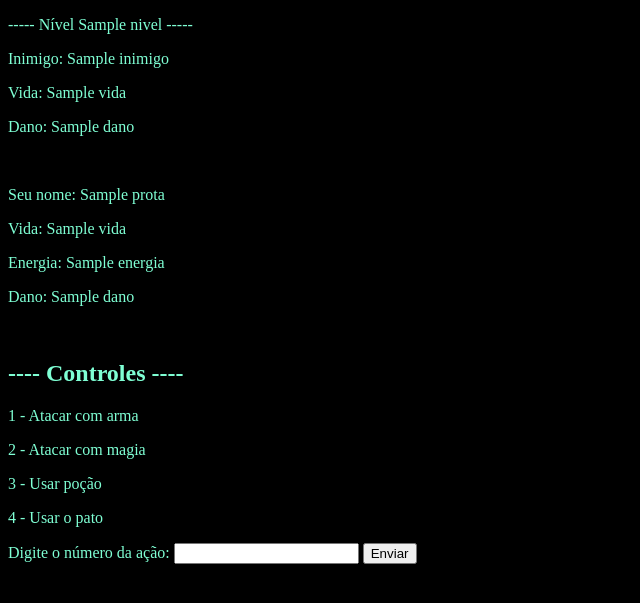
After one commit to JamMatos/Rpg-de-texto, a Flask app: template templates/combate.html in a window 1280 px wide. The commit adds this page. Shown: the top 603 px of the page, without its empty margins (0-640 px from the left). Run offline with Flask 3, Linux system fonts and the light colour scheme; the template is opened without the code that fills it: most values are stand-ins (such as "Sample title", 1, 10 or a date in 2020).

Commit message:
Atualizando interface Web - Fazendo primeiro nível

```diff
--- a/app.py
+++ b/app.py
@@ -1,23 +1,127 @@
-'''Arquivo que roda o jogo no modo web'''
-from flask import Flask, request, render_template, session
+"""Arquivo que roda o jogo no modo web"""
+
+from flask import Flask, request, render_template, session, redirect, url_for
 from models.jogador import Jogador
+from models.monstros import Zombie
+from routers.combate.interface_web import aplicar_acao
 
 app = Flask(__name__)
 app.secret_key = "segredo123"
 
+
 @app.route("/")
 def index():
-    '''Método para chamar o caminho principal'''
-    return render_template('index.html')
+    """Método para chamar o caminho principal"""
+    return render_template("registro.html")
 
-@app.route("/resposta", methods=["GET", "POST"])
-def resposta():
-    '''Função que capturar o nome do jogador'''
+@app.route("/jogo", methods=["GET", "POST"])
+def jogo():
+    """Função que capturar o nome do jogador"""
     prota = Jogador()
     prota.nome = request.form.get("nome")
-    session["nome_jogador"] = prota.nome
+    session["prota"] = {
+        "nome": prota.nome,
+        "vida": prota.vida,
+        "dano": prota.dano,
+        "energia": prota.energia,
+        "defesa": prota.defesa,
+        "inventario": prota.inventario,
+        "dano_min": prota.dano_min,
+        "dano_max": prota.dano_max,
+    }
 
-    return "Ok"
+    return render_template("jogo.html", nome=prota.nome)
+
+
+@app.route("/nivel_primeiro", methods=["GET", "POST"])
+def combate():
+    '''Método que executa o combate'''
+    prota = session["prota"]
+    zombie = Zombie()
+    session["zombie"] = {
+        "nome": zombie.nome,
+        "dano": zombie.dano,
+        "vida": zombie.vida,
+        "dano_min": zombie.dano_min,
+        "dano_max": zombie.dano_max
+    }
+    zombie = session["zombie"]
+    #zombie = session.get("zombie") or {
+    #     "nome": "Zombie",
+    #     "vida": 50,
+    #     "dano_min": 5,
+    #     "dano_max": 10,
+    # }
+    inimigos = [zombie]
+    animal = prota.get("animal") if "animal" in prota else None
+
+    tem_magia = any(
+        item["tipo"] == "Magico" and item["ativo"] for item in prota["inventario"]
+    )
+    tem_pocao = any(
+        item["tipo"] == "Pocao" and item["quantidade"] > 0
+        for item in prota["inventario"]
+    )
+    tem_pato = bool(animal)
+
+    if request.method == "POST":
+        acao = request.form.get("acao")
+
+        # Se for magia ou poção, redireciona para tela de escolha
+        if acao == "2" and tem_magia:
+            magias = [
+                i for i in prota["inventario"] if i["tipo"] == "Magico" and i["ativo"]
+            ]
+            return render_template(
+                "escolher_item.html", tipo="magia", acao=acao, itens=magias
+            )
+
+        if acao == "3" and tem_pocao:
+            pocoes = [
+                i
+                for i in prota["inventario"]
+                if i["tipo"] == "Pocao" and i["quantidade"] > 0
+            ]
+            return render_template(
+                "escolher_item.html", tipo="pocao", acao=acao, itens=pocoes
+            )
+
+        # Se não precisar escolher item
+        prota, inimigos = aplicar_acao(acao, prota, inimigos, animal=animal)
+        session["prota"] = prota
+        session["zombie"] = inimigos[0]
+        return redirect(url_for("combate"))
+
+    return render_template(
+        "combate.html",
+        nivel=1,
+        prota=prota,
+        inimigo=zombie,
+        tem_magia=tem_magia,
+        tem_pocao=tem_pocao,
+        tem_pato=tem_pato,
+    )
+
+
+@app.route("/usar_item", methods=["POST"])
+def usar_item():
+    '''Método para utilizar dos itens'''
+    acao = request.form.get("acao")
+    tipo_item = request.form.get("tipo")
+    item_idx = int(request.form.get("item_idx"))
+
+    prota = session["prota"]
+    inimigo = session["zombie"]
+    animal = prota.get("animal") if "animal" in prota else None
+
+    prota, inimigos = aplicar_acao(
+        acao, prota, [inimigo], item_idx=item_idx, tipo_item=tipo_item, animal=animal
+    )
+
+    session["prota"] = prota
+    session["zombie"] = inimigos[0]
+    return redirect(url_for("combate"))
+
 
 if __name__ == "__main__":
     app.run(debug=True)
--- a/static/style/style.css
+++ b/static/style/style.css
@@ -5,5 +5,5 @@ body {
 }
 
 #conteudo-principal {
-    display: none;
+    display: flex;
 }
--- /dev/null
+++ b/templates/combate.html
@@ -0,0 +1,33 @@
+{% extends "status.html" %}
+{% include "status.html" %}
+{% block content %}
+
+<div id="controles">
+    <h2> ---- Controles ----</h2>
+    <p>1 - Atacar com arma</p>
+    {% if "Maneira de saber que tem magia disponivel" %}
+        <p>2 - Atacar com magia</p>
+    {% endif %}
+    {% if "Maneira de saber que tem poção disponivel" %}
+        <p>3 - Usar poção</p>
+    {% endif %}
+    {% if "Maneira de saber que o pato está disponivel" %}
+        <p>4 - Usar o pato</p>
+    {% endif %}
+</div>
+
+<div id="entrada-acao">
+    <form action="" method="post">
+        <label for="acao">Digite o número da ação: </label>
+            <input type="text" id="acao" name="acao" required>
+
+            <input type="submit" value="Enviar">
+    </form>
+</div>
+
+{% if acao == 2 and magia is True%}
+    {% include "usar_magia.html" %}
+{% endif %}
+
+
+{% endblock %}
--- /dev/null
+++ b/templates/partials/base.html
@@ -0,0 +1,21 @@
+<!DOCTYPE html>
+<html lang="pt-br">
+<head>
+    <meta charset="UTF-8">
+    <meta name="viewport" content="width=device-width, initial-scale=1.0">
+    <title>{% block title %}RPG de Texto{% endblock %}</title>
+    <link rel="stylesheet" href="{{ url_for('static', filename='style/style.css') }}">
+    <link rel="shortcut icon" href="{{ url_for('static', filename='images/favicon/favicon.ico') }}" type="image/x-icon">
+</head>
+<body>
+    <header>
+
+    </header>
+    <main>
+        {% block content %}{% endblock %}
+    </main>
+    <footer>
+
+    </footer>
+</body>
+</html>
--- /dev/null
+++ b/templates/status.html
@@ -0,0 +1,25 @@
+{% extends "partials/base.html" %}
+{% block content %}
+<div id="inimigo">
+    {% if nivel == 4 %}
+        <p>----- Boss Fight -----</p>
+    {% else %}
+        <p>----- Nível {{nivel}} -----</p>
+    {% endif %}
+    <p>Inimigo: {{ inimigo.nome }}</p>
+    <p>Vida: {{ inimigo.vida }}</p>
+    <p>Dano: {{ inimigo.dano }}</p>
+</div>
+<br>
+<div id="jogador">
+    <p>Seu nome: {{ prota.nome }}</p>
+    <p>Vida: {{ prota.vida }}</p>
+    {% if prota.defesa > 0 %}
+    <p>Cada 2 pontos de defesa o dano sofrido diminuir em 1.</p>
+        <p>Defesa: {{ prota.defesa }}</p>
+    {% endif %}
+    <p>Energia: {{ prota.energia }}</p>
+    <p>Dano: {{ prota.dano }}</p>
+</div>
+<br>
+{% endblock %}
```
Also changed, not shown: routers/combate/interface_web.py (added, +43 -0 lines), static/images/itens/espada_madeira.txt (added, +15 -0 lines), static/images/itens/livro.txt (added, +7 -0 lines), templates/escolher_item.html (added, +15 -0 lines), templates/index.html (deleted, +0 -45 lines), templates/jogo.html (added, +13 -0 lines), templates/registro.html (added, +12 -0 lines), static/images/favicon/android-chrome-192x192.png (added), static/images/favicon/android-chrome-512x512.png (added), static/images/favicon/apple-touch-icon.png (added), static/images/favicon/favicon-16x16.png (added), static/images/favicon/favicon-32x32.png (added), static/images/favicon/favicon.ico (added).
